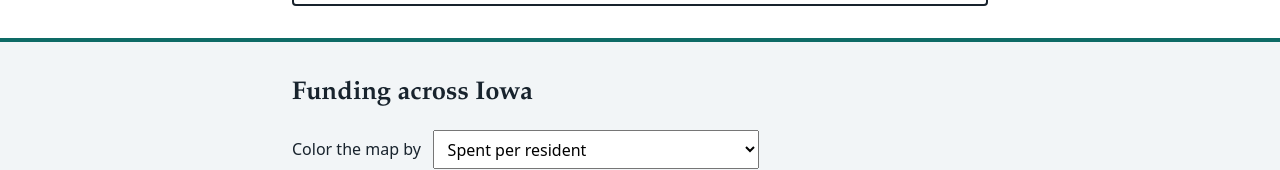
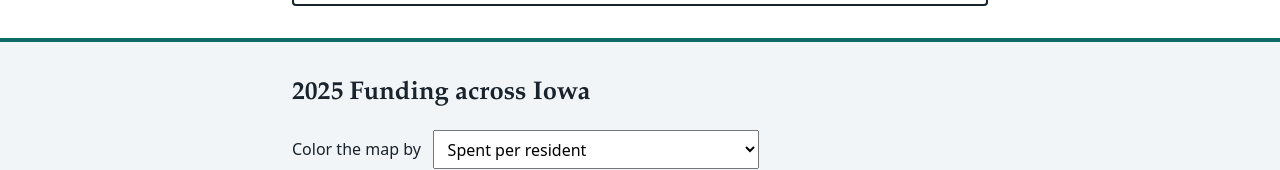
Before and after one commit to cyclonesrecovery/Iowa.Opioid.Funding, a plain HTML site: page index.html in a window 1280 px wide. Shown: the part 297-467 px from the top of the page. Drawn offline with nearby package versions, Linux system fonts and the light colour scheme.

Commit message:
Update index.html

```diff
--- a/index.html
+++ b/index.html
@@ -3,7 +3,7 @@
 <head>
   <meta charset="UTF-8" />
   <meta name="viewport" content="width=device-width, initial-scale=1.0" />
-  <title>Iowa Opioid Settlement Funds by County</title>
+  <title>2025 Iowa Opioid Settlement Funds by County</title>
   <meta name="description" content="Look up what your Iowa county received, spent and reported funding with opioid settlement money in 2025." />
   <link rel="stylesheet" href="https://unpkg.com/leaflet@1.9.4/dist/leaflet.css" integrity="sha256-p4NxAoJBhIIN+hmNHrzRCf9tD/miZyoHS5obTRR9BMY=" crossorigin="" />
   <link rel="stylesheet" href="css/styles.css" />
@@ -24,7 +24,7 @@
   <main class="wrap">
     <p id="status" role="status">Loading funding data…</p>
     <section aria-labelledby="map-h">
-      <h2 id="map-h">Funding across Iowa</h2>
+      <h2 id="map-h">2025 Funding across Iowa</h2>
       <label for="metric">Color the map by</label>
       <select id="metric">
         <option value="perPerson">Spent per resident</option>
```
